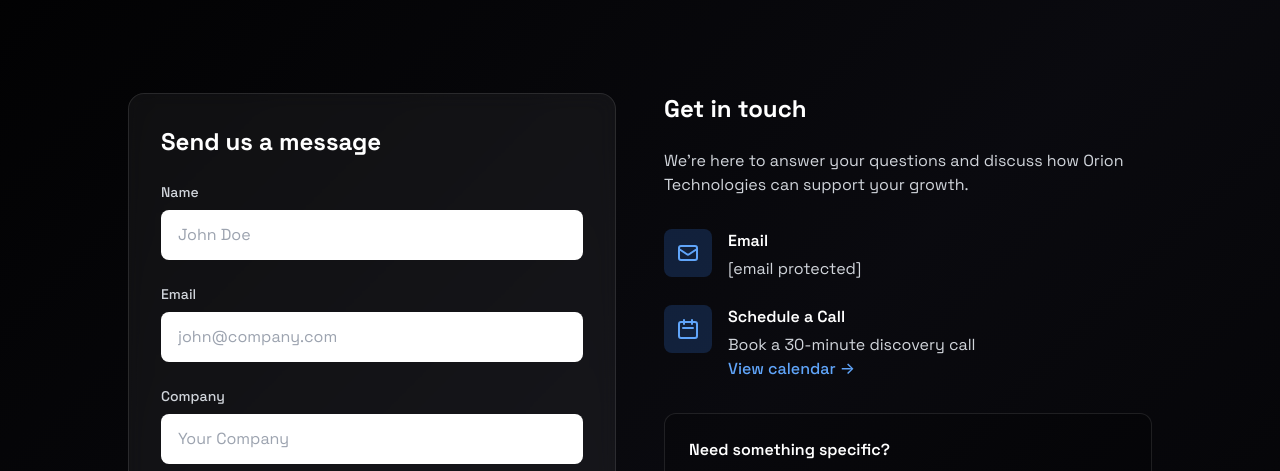
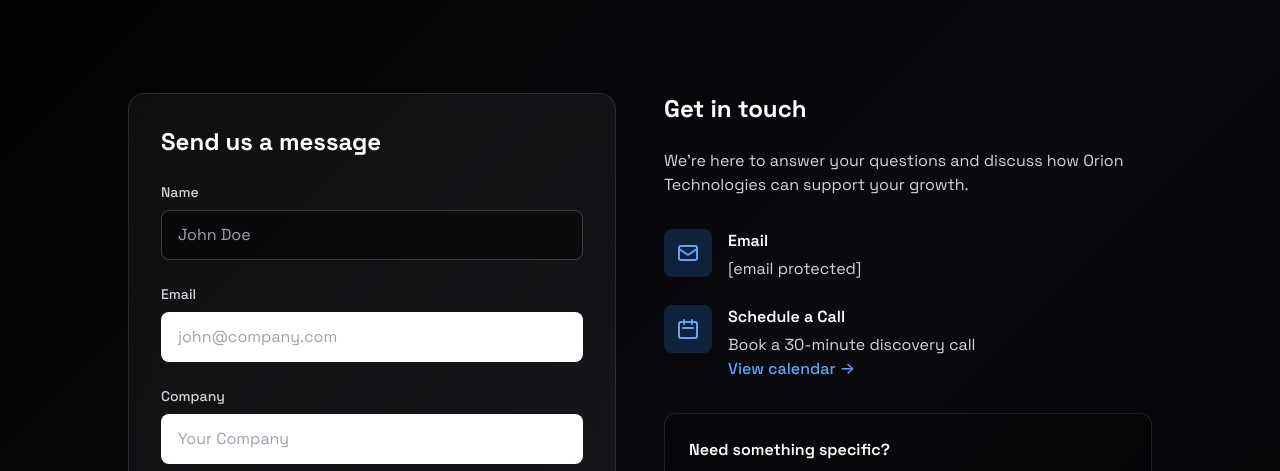
Before and after one commit to SaimaIkramullah/dev-orion, a plain HTML site: page contact.html in a window 1280 px wide. Shown: the part 259-730 px from the top of the page. Drawn offline with nearby package versions, Linux system fonts and the light colour scheme.

Commit message:
Enhance styles for name input field
Updated input field styles for better visibility.

```diff
--- a/contact.html
+++ b/contact.html
@@ -120,12 +120,13 @@
                         <div>
                             <label for="name" class="block text-sm font-medium text-gray-300 mb-2">Name</label>
                             <input
-                                type="text"
-                                id="name"
-                                name="name"
-                                required
-                                class="w-full px-4 py-3 border border-white/20 rounded-lg focus:ring-2 focus:ring-blue-600 focus:border-transparent transition"
-                                placeholder="John Doe"
+                                   type="text"
+                                    id="name"
+                                   name="name"
+                                     required
+                                  class="w-full px-4 py-3 bg-black/40 text-white placeholder-gray-400 border border-white/20 rounded-lg focus:ring-2 focus:ring-blue-600 focus:border-transparent transition"
+                            placeholder="John Doe"
+
                             >
                         </div>
 
```
